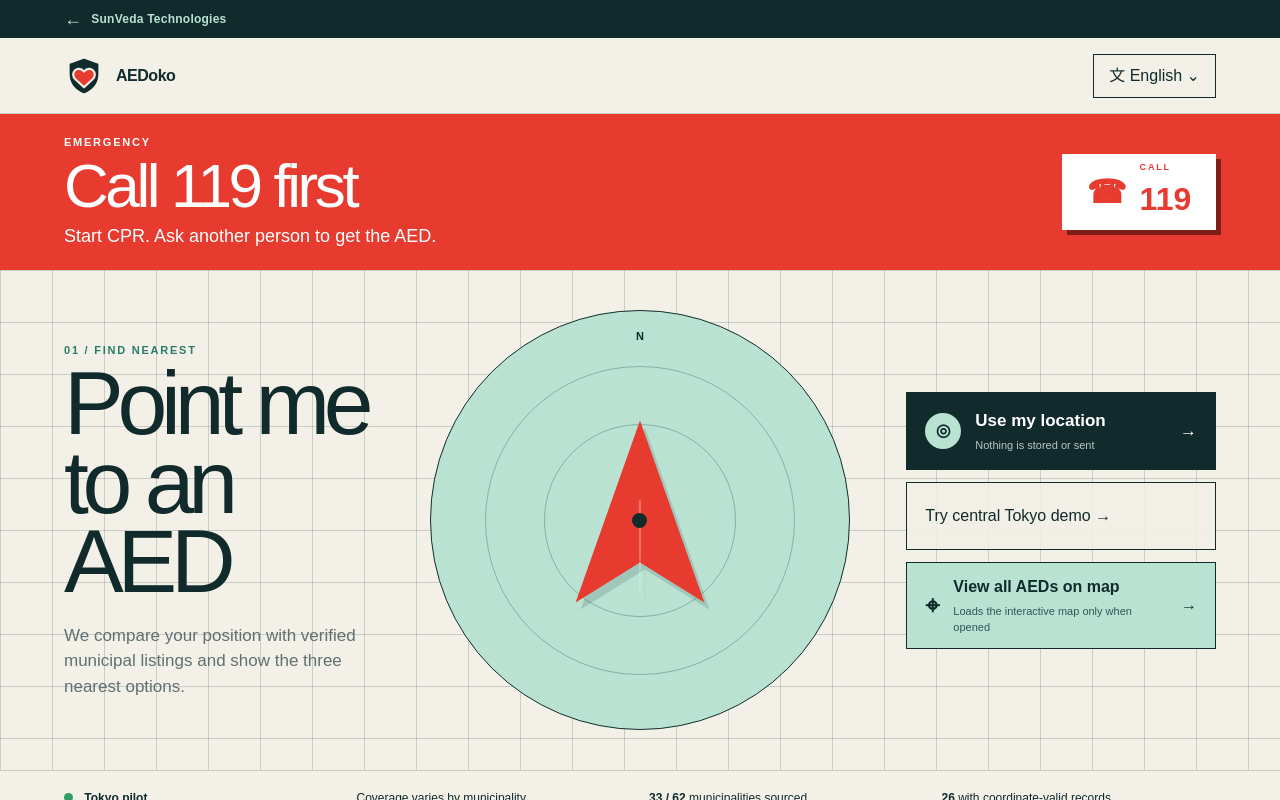
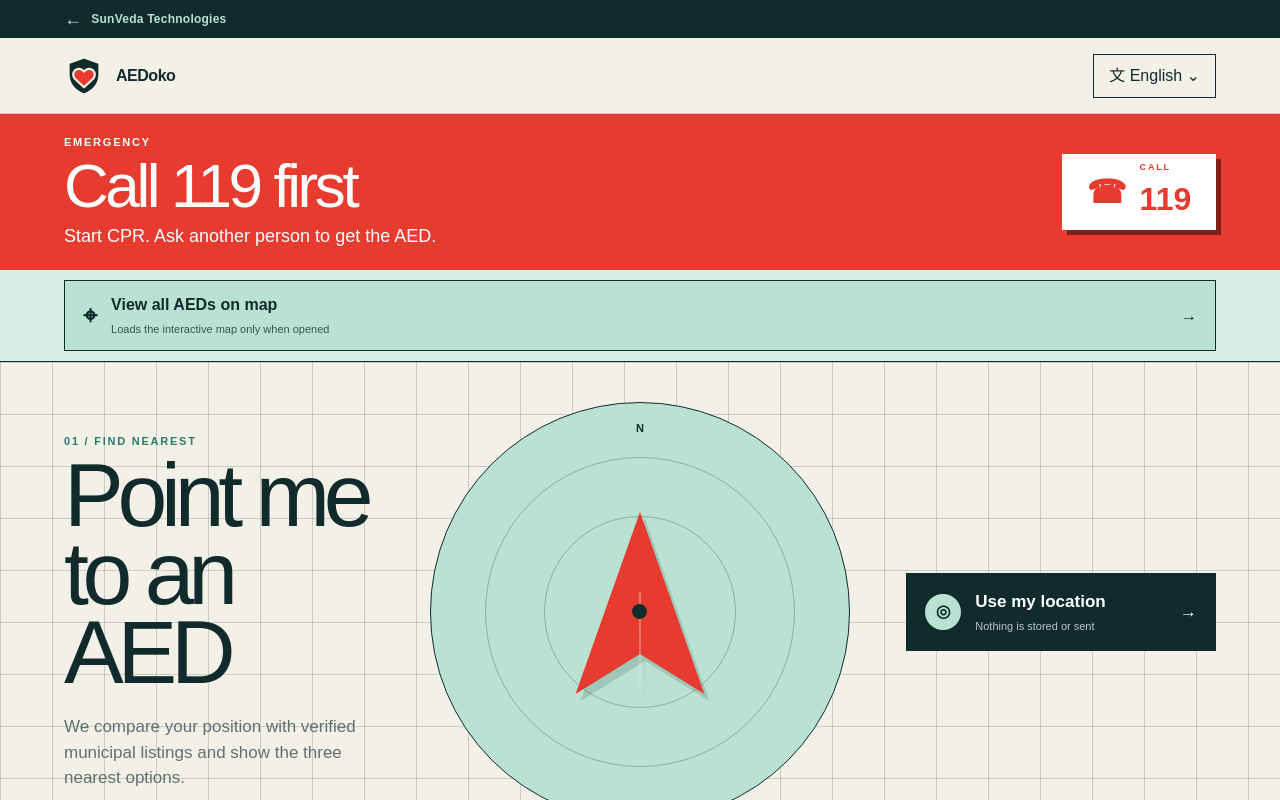
Before and after one commit to sunveda/aedoko, a Next.js app: page / in a window 1280 px wide. Shown: the top 800 px of the page. Built offline with nearby package versions, Linux system fonts and the light colour scheme.

Commit message:
Keep AED map access visible

```diff
--- a/app/globals.css
+++ b/app/globals.css
@@ -24,6 +24,8 @@ button:focus-visible, a:focus-visible { outline: 4px solid #287c68; outline-offs
 .emergency-strip p:last-child { margin: 8px 0 0; font-size: clamp(14px, 2vw, 18px); }
 .call-button { min-width: 154px; min-height: 76px; display: flex; align-items: center; justify-content: center; gap: 13px; color: var(--signal); background: #fff; text-decoration: none; font-size: 32px; font-weight: 900; box-shadow: 5px 5px 0 #7e1e18; }
 .call-button small { display: block; font-size: 9px; letter-spacing: .2em; }
+.map-access-bar { padding: 10px clamp(20px, 5vw, 72px); background: #d8eee6; border-bottom: 1px solid var(--ink); }
+.map-access-bar .map-action { width: 100%; min-height: 58px; }
 .finder { display: grid; grid-template-columns: minmax(260px, .8fr) minmax(320px, 1.2fr) minmax(260px, .8fr); align-items: center; gap: 34px; min-height: 470px; padding: 40px clamp(20px, 5vw, 72px); background-image: linear-gradient(var(--line) 1px, transparent 1px), linear-gradient(90deg, var(--line) 1px, transparent 1px); background-size: 52px 52px; }
 .step-label { color: #287c68; }
 .finder h2 { max-width: 450px; margin: 0; font-size: clamp(44px, 7vw, 92px); line-height: .88; letter-spacing: -.07em; }
--- a/app/page.tsx
+++ b/app/page.tsx
@@ -162,14 +162,16 @@ export default function Home() {
         <a className="call-button" href="tel:119"><span aria-hidden="true">☎</span><span><small>{t.call}</small>119</span></a>
       </section>
 
+      <nav className="map-access-bar" aria-label={t.viewMap}>
+        <button className="map-action" ref={mapButtonRef} type="button" onClick={() => setMapOpen(true)}><span aria-hidden="true">⌖</span><span>{t.viewMap}<small>{t.viewMapHint}</small></span><span aria-hidden="true">→</span></button>
+      </nav>
+
       {state === 'idle' && (
         <section className="finder" id="top">
           <div className="finder-copy"><p className="step-label">01 / {t.findLabel}</p><h2>{t.findTitle}</h2><p className="lede">{t.findBody}</p></div>
           <div className="arrow-stage" aria-hidden="true"><div className="orbit orbit-one" /><div className="orbit orbit-two" /><div className="north">N</div><div className="find-pointer hero-pointer" /><div className="pulse-dot" /></div>
           <div className="actions">
             <button className="primary-action" type="button" onClick={useLocation}><span className="location-icon" aria-hidden="true">◎</span><span>{t.useLocation}<small>{t.privacy}</small></span><span aria-hidden="true">→</span></button>
-            <button className="demo-action" type="button" onClick={useDemo}>{t.demo} <span aria-hidden="true">→</span></button>
-            <button className="map-action" ref={mapButtonRef} type="button" onClick={() => setMapOpen(true)}><span aria-hidden="true">⌖</span><span>{t.viewMap}<small>{t.viewMapHint}</small></span><span aria-hidden="true">→</span></button>
           </div>
         </section>
       )}
```
